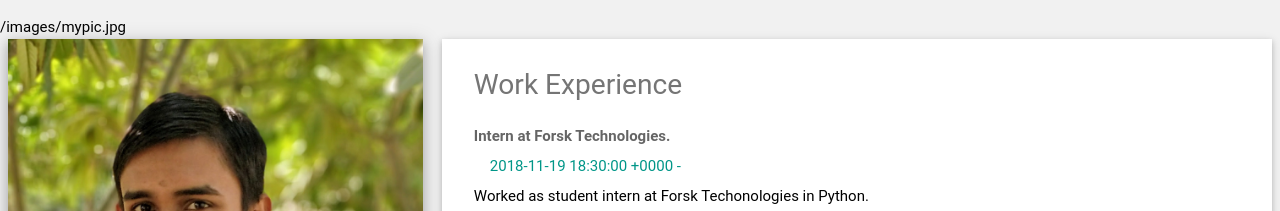
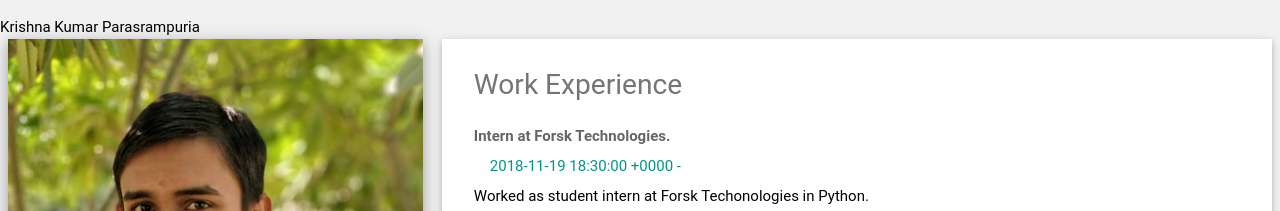
Before and after one commit to krishppuria/krishppuria.github.io, a Jekyll site: the page built from resum.html, in a window 1280 px wide. Shown: the top 211 px of the page. Built offline with Jekyll 4.4.1, drawn with Linux system fonts in a browser that asks for light colours.

Commit message:
Update from Forestry.io Krishna Parasrampuria updated resum.html

```diff
--- a/resum.html
+++ b/resum.html
@@ -48,7 +48,7 @@ resume:
       passing_year: '2014'
       course: Secondary Education-CBSE
 image: "/images/mypic.jpg"
-user_name: ''
+user_name: Krishna Kumar Parasrampuria
 user_details:
   designation: ''
   location: ''
@@ -72,7 +72,7 @@ description: ''
 
   <!-- The Grid -->
   {% for i in page.resume %}
-  {{ page.image }}
+  {{ page.user_name }}
   <div class="w3-row-padding">
   <div class="block sm:flex">
     <!-- Left Column -->
```
